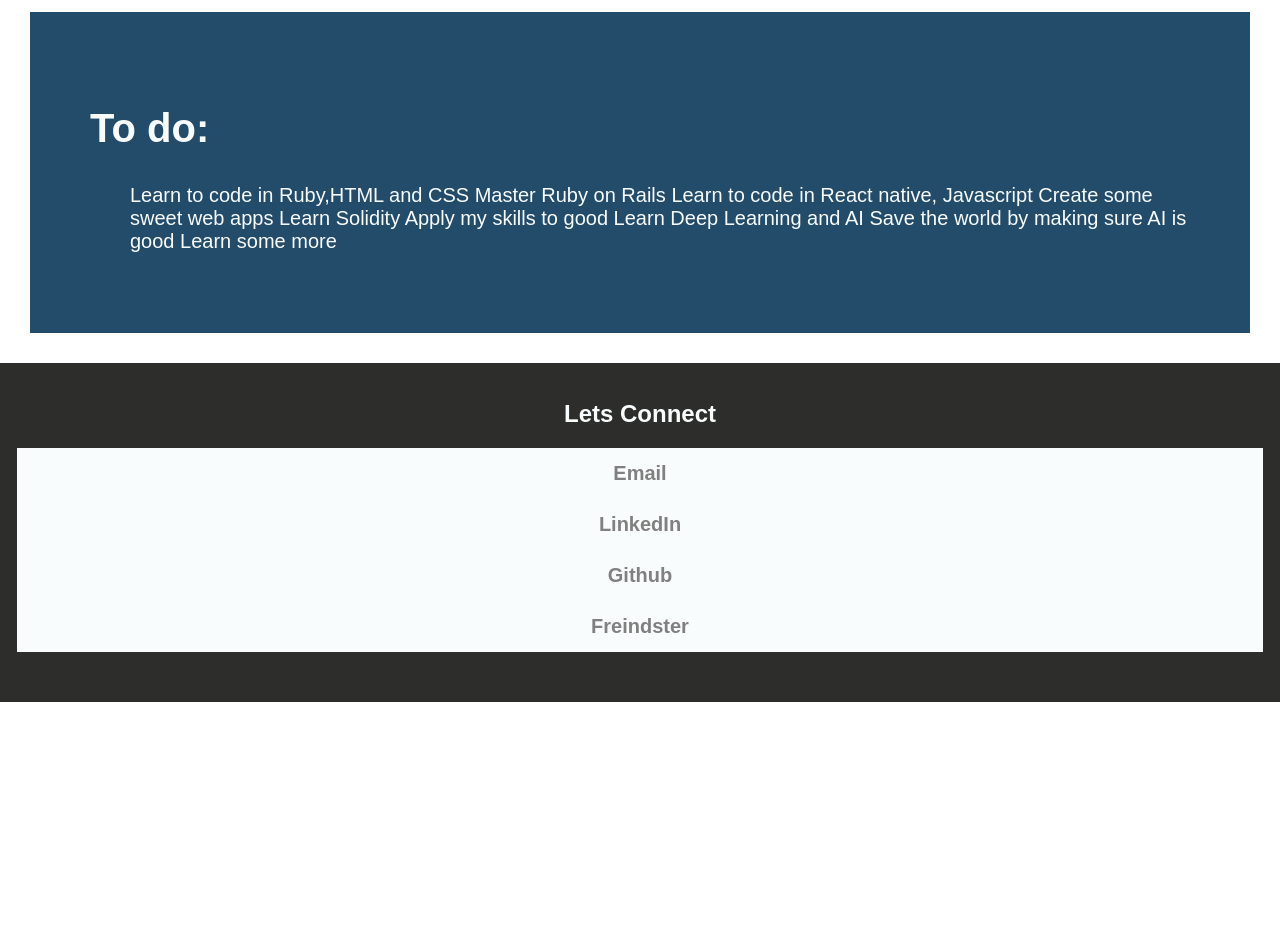
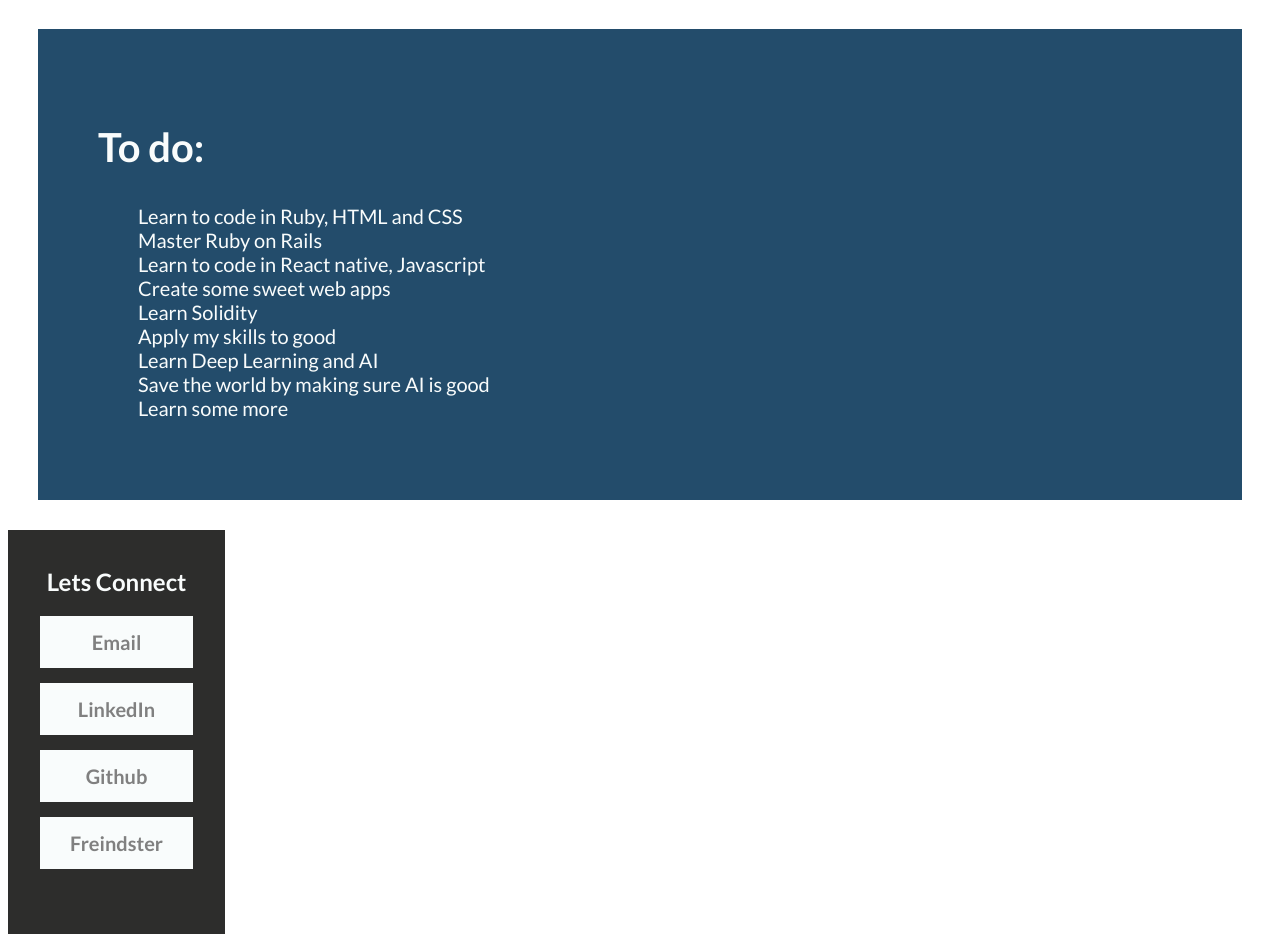
Before and after one commit to Frothacker/finn-webiste, a plain HTML site: page index.html in a window 1280 px wide. Shown: the part 1240-2174 px from the top of the page. Before the commit the page ends 1942 px from the top, so only its background shows below. Drawn offline with Linux system fonts and the light colour scheme.

Commit message:
basic edits

```diff
--- a/index.html
+++ b/index.html
@@ -6,18 +6,9 @@
 <meta name="viewport" content="width=device-width, initial-scale=1">
 
 <link rel="stylesheet" type="text/css" href="style.css">
+<link href="https://fonts.googleapis.com/css?family=Lato:400,700" rel="stylesheet">
 
-<style>
-* {
-    box-sizing: border-box;
-}
 
-body {
-    font-family: Arial, Helvetica, sans-serif;
-    margin: 0;
-}
-
-</style>
 </head>
 
 <body>
@@ -32,7 +23,7 @@ body {
   <div class="header">
     <img class="profile" src="profile.jpg">
     <h1>Finn Rothacker</h1>
-    <p>Fullstack Dev | Solidity | UX </p>
+    <p>Wen development | Lerning solidity | UX </p>
   </div>
 
   <div id="about" class="about">
@@ -47,34 +38,29 @@ body {
 
   <div  class="todo">
     <h2> To do:</h2>
-
-
       <ul id="todo">
-        <l>Learn to code in Ruby,HTML and CSS</l>
-        <l>Master Ruby on Rails</l>
-        <l>Learn to code in React native, Javascript</l>
-        <l>Create some sweet web apps</l>
-        <l>Learn Solidity</l>
-        <l>Apply my skills to good</l>
-        <l>Learn Deep Learning and AI</l>
-        <l>Save the world by making sure AI is good</l>
-        <l>Learn some more</l>
+        <l>Learn to code in Ruby, HTML and CSS</l> <br/>
+        <l>Master Ruby on Rails</l><br/>
+        <l>Learn to code in React native, Javascript</l><br/>
+        <l>Create some sweet web apps</l><br/>
+        <l>Learn Solidity</l><br/>
+        <l>Apply my skills to good</l><br/>
+        <l>Learn Deep Learning and AI</l><br/>
+        <l>Save the world by making sure AI is good</l><br/>
+        <l>Learn some more</l><br/>
       </ul>
-
-
   </div>
 
-  <div id="connect" class="footer">
+<div id="connect">
+  <div  class="footer">
     <h2>Lets Connect</h2>
     <a href="#">Email</a>
     <a href="#">LinkedIn</a>
     <a href="#">Github</a>
     <a href="#">Freindster</a>
   </div>
-
+</div>
 
 </body>
 
 </html>
-
-</body>
--- a/style.css
+++ b/style.css
@@ -1,24 +1,3 @@
-
-/* Style the header */
-.header {
-    padding-top: 180px;
-    padding-bottom: 209px;
-    text-align: center;
-    background: grey;
-    color: white;
-    text-transform: bold;
-    font-size: 21px;
-}
-
-/* Increase the font size of the h1 element */
-.header h1 {
-    font-size: 50px;
-}
-
-.header .profile{
-  width: 150px;
-  height: auto;
-}
 
 /* Style the top navigation bar */
 .navbar {
@@ -36,6 +15,8 @@
     text-align: center; /* Center the text */
     padding: 14px 20px; /* Add some padding */
     text-decoration: none; /* Remove underline */
+
+    font-family: 'Lato', sans-serif;
 }
 
 /* Right-aligned link */
@@ -49,9 +30,35 @@
     color: #2d2d2c; /* dark text color */
 }
 
+
+/* Style the header */
+.header {
+    padding-top: 180px;
+    padding-bottom: 209px;
+    text-align: center;
+    background: grey;
+    color: white;
+    text-transform: bold;
+    font-size: 21px;
+    font-family: 'Lato', sans-serif;
+}
+
+/* Increase the font size of the h1 element */
+.header h1 {
+    font-size: 50px;
+    font-family: 'Lato', sans-serif;
+    font-weight: bold;
+}
+
+.header .profile{
+  width: 150px;
+  height: auto;
+}
+
+
 .about {
     font-weight:bold;
-    font-style: "Lato";
+    font-family: 'Lato', sans-serif;
     padding: 80px;
     text-align: center;
     background: #F9FCFC;
@@ -72,11 +79,13 @@
   padding: 60px;
   background-color: #234C6B;
   color: #F9FCFC;
-  font-style: "Lato", sans-serif;
+  font-family: 'Lato', sans-serif;
   font-size: 20px;
 }
 
+
 .todo h2{
+  font-family: 'Lato', sans-serif;
   font-size: 40px;
   font-weight: bold;
   color: #F9FCFC;
@@ -88,21 +97,25 @@
     text-align: center; /* Center text*/
     background: #2D2D2C; /* Grey background */
     color: #F9FCFC ; /* white text color */
+    font-family: 'Lato', sans-serif;
+    position: absolute;
 }
 
 .footer a {
 
-    width: auto;
+    margin: 15px;
+    max-width: 200px;
     padding: 14px 30px; /* Add some padding */
 
-    font-style: "Lato", sans-serif;
+    font-family: 'Lato', sans-serif;
     font-size: 20px;
     font-weight: bold;
 
+
+    display: block; /* Change the display to block, for responsive reasons (see below) */
     float: middle; /* align on left */
-    display: block; /* Change the display to block, for responsive reasons (see below) */
 
-    color: grey; /* green text color */
+    color: grey; /* text color */
     background-color: #F9FCFC; /* dark blue color button*/
 
     text-decoration: none; /* Remove underline */
```
